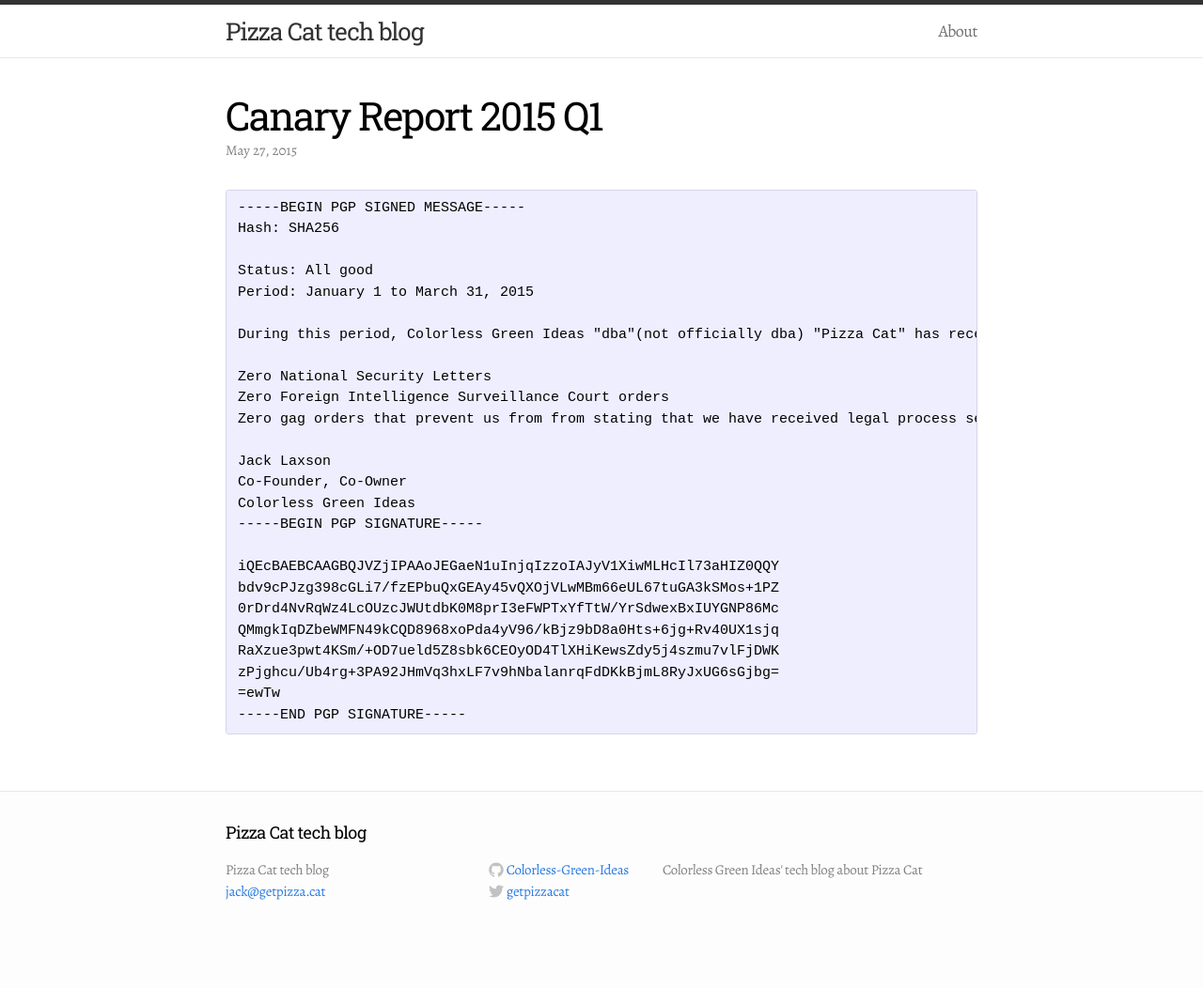
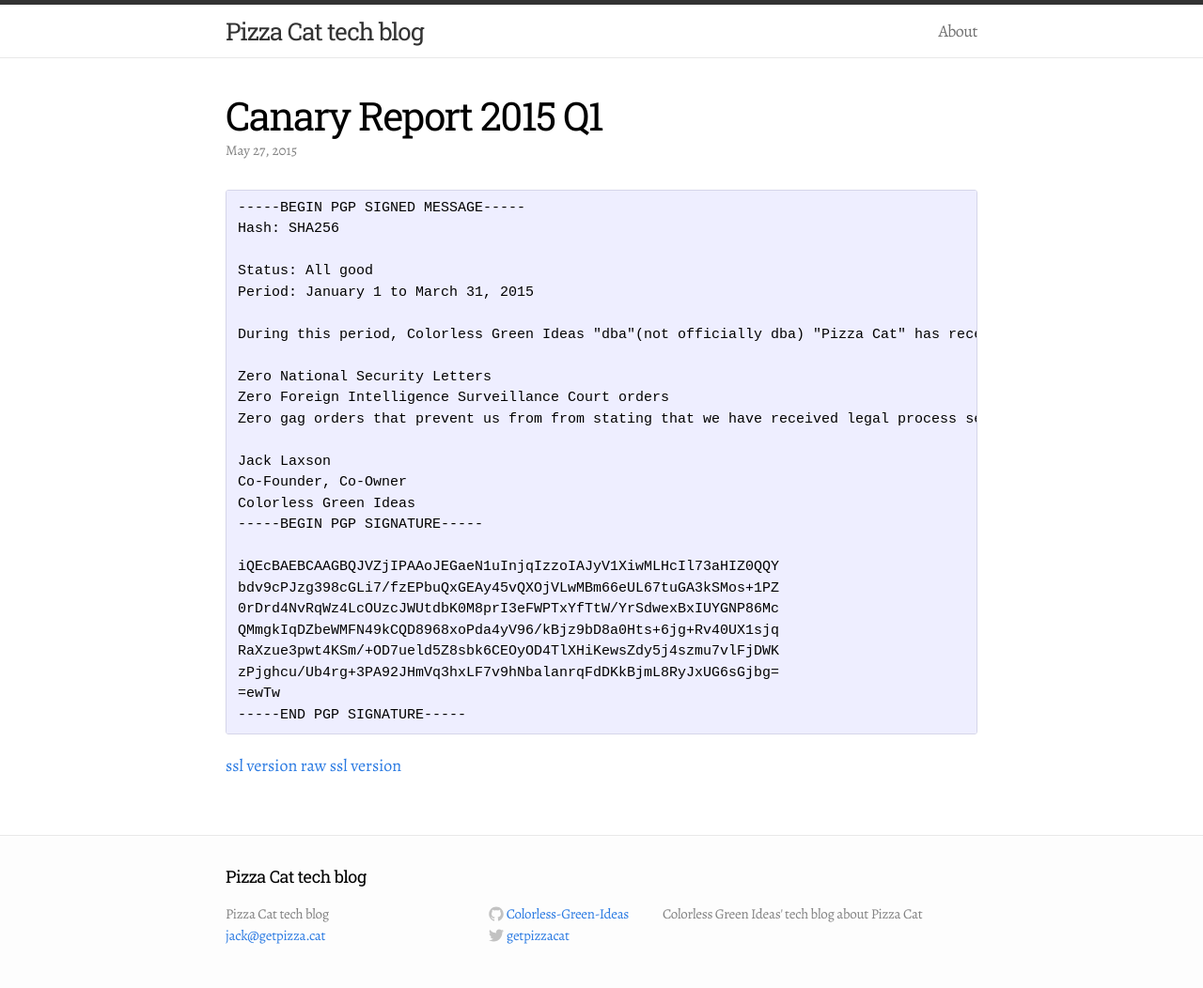
Before and after one commit to Colorless-Green-Ideas/colorless-green-ideas.github.io, a Jekyll site: the page built from _posts/2015-5-27-Canary-Q1-2015.md, in a window 1280 px wide. Shown: the whole page at 94% size. Built offline with Jekyll 4.4.1, drawn with Linux system fonts in a browser that asks for light colours; before the commit the page ends 1005 px from its top, so only the background shows below that.

Commit message:
add links to ssl version + raw asc

```diff
--- a/_posts/2015-5-27-Canary-Q1-2015.md
+++ b/_posts/2015-5-27-Canary-Q1-2015.md
@@ -30,3 +30,6 @@ categories: update canary
     zPjghcu/Ub4rg+3PA92JHmVq3hxLF7v9hNbalanrqFdDKkBjmL8RyJxUG6sGjbg=
     =ewTw
     -----END PGP SIGNATURE-----
+
+[ssl version](https://github.com/Colorless-Green-Ideas/colorless-green-ideas.github.io/blob/master/_posts/2015-5-27-Canary-Q1-2015.md)
+[raw ssl version](https://raw.githubusercontent.com/Colorless-Green-Ideas/colorless-green-ideas.github.io/master/PizzaCanary.2015.q1.asc)
```
